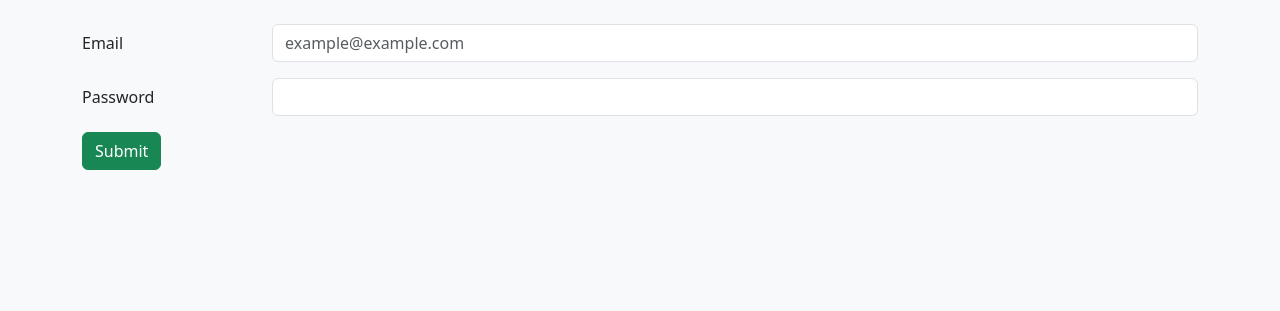
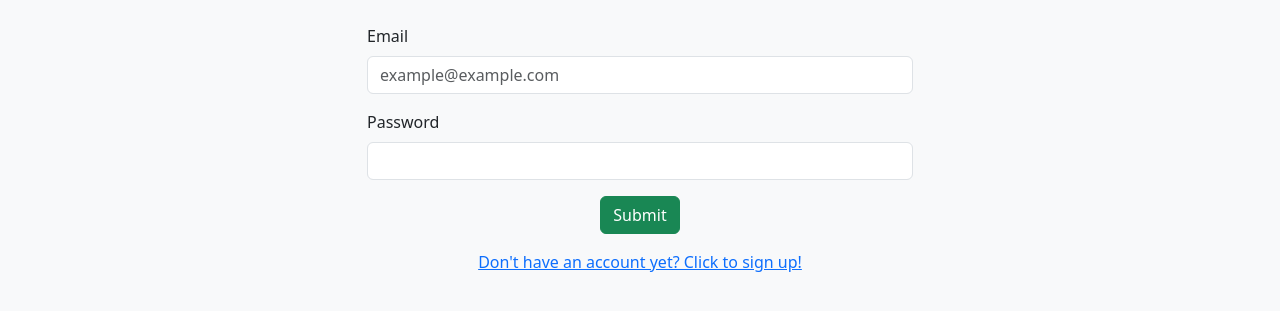
Before and after one commit to leeroma/issue_tracker, a Django app: page /auth/login in a window 1280 px wide. Shown: the part 56-367 px from the top of the page. Run offline with Django 5.2, Linux system fonts and the light colour scheme; some libraries are stand-ins or nearby versions.

Commit message:
added registration, moved blocks to the center on login page

```diff
--- a/accounts/urls.py
+++ b/accounts/urls.py
@@ -1,8 +1,9 @@
 from django.urls import path
 
-from accounts.views import LoginView, logout_view
+from accounts import views
 
 urlpatterns = [
-    path('login', LoginView.as_view(), name='login'),
-    path('logout', logout_view, name='logout'),
+    path('login', views.LoginView.as_view(), name='login'),
+    path('logout', views.logout_view, name='logout'),
+    path('register', views.RegisterView.as_view(), name='register'),
 ]
--- a/accounts/views.py
+++ b/accounts/views.py
@@ -1,6 +1,8 @@
 from django.contrib.auth import authenticate, login, logout
 from django.shortcuts import render, redirect
-from django.views.generic import TemplateView
+from django.views.generic import TemplateView, CreateView
+
+from accounts.forms import AccountForm
 
 
 class LoginView(TemplateView):
@@ -22,3 +24,19 @@ class LoginView(TemplateView):
 def logout_view(request):
     logout(request)
     return redirect('issues')
+
+
+class RegisterView(CreateView):
+    template_name = 'accounts/register.html'
+    form_class = AccountForm
+    success_url = 'articles'
+
+    def post(self, request, *args, **kwargs):
+        form = self.form_class(request.POST)
+        if form.is_valid():
+            user = form.save()
+            login(request, user)
+            return redirect('issues')
+
+        context = {'form': form}
+        return render(request, self.template_name, context=context)
--- a/templates/accounts/login.html
+++ b/templates/accounts/login.html
@@ -2,27 +2,34 @@
 {% block title %}Log In{% endblock %}
 
 {% block content %}
+       <div class="row justify-content-center">
+            <div class="col-md-6">
+            <br>
                 <form action="{% url 'login' %}" method="post">
                     {% csrf_token %}
-        <br>
-        <div class="mb-3 row">
-            <label for="email" class="col-sm-2 col-form-label">Email</label>
-            <div class="col-sm-10">
-                <input name="username" type="email" class="form-control {% if message %} is-invalid {% endif %}" id="email"
-                       placeholder="example@example.com" aria-describedby="validationFeedback">
+                    <div class="mb-3">
+                        <label for="email" class="form-label">Email</label>
+                        <input name="username" type="email" class="form-control {% if message %} is-invalid {% endif %}"
+                               id="email" placeholder="example@example.com" aria-describedby="validationFeedback">
                         <div id="validationFeedback" class="invalid-feedback">
                             {{ message }}
                         </div>
                     </div>
+                    <div class="mb-3">
+                        <label for="inputPassword" class="form-label">Password</label>
+                        <input name="password" type="password" class="form-control {% if message %} is-invalid {% endif %}"
+                               id="inputPassword">
                     </div>
-        <div class="mb-3 row">
-            <label for="inputPassword" class="col-sm-2 col-form-label">Password</label>
-            <div class="col-sm-10">
-                <input name="password" type="password" class="form-control {% if message %} is-invalid {% endif %}" id="inputPassword">
-            </div>
-        </div>
+                <div  class="text-center">
                     <button class="btn btn-success" type="submit">
                         Submit
                     </button>
+                </div>
+
                 </form>
+                <div class="mt-3 text-center">
+                    <a href="{% url 'register' %}">Don't have an account yet? Click to sign up!</a>
+                </div>
+            </div>
+        </div>
 {% endblock %}
```
Also changed, not shown: accounts/forms.py (added, +36 -0 lines), templates/accounts/register.html (added, +16 -0 lines). Lines whose indentation alone changed are shown as unchanged.
